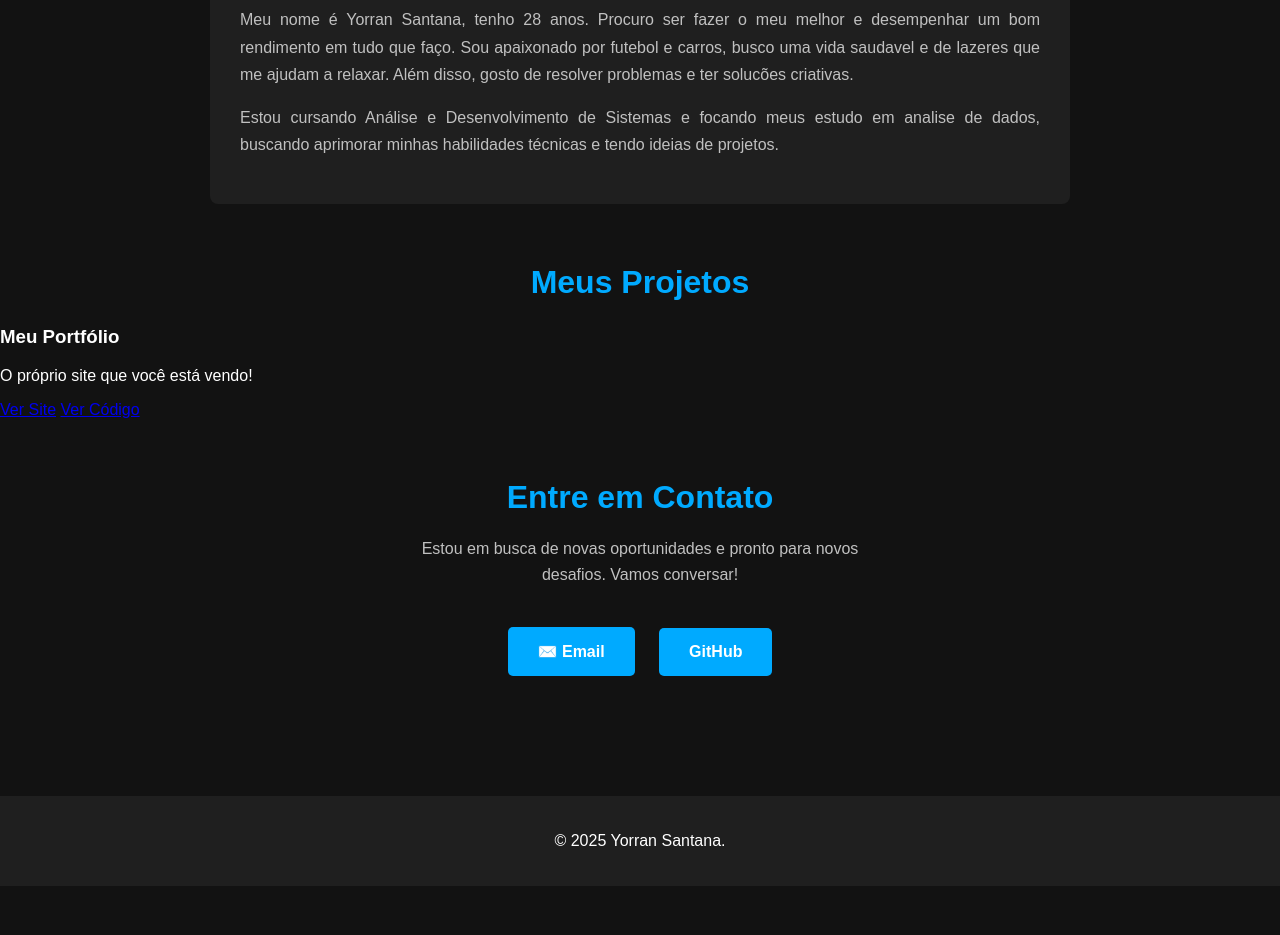
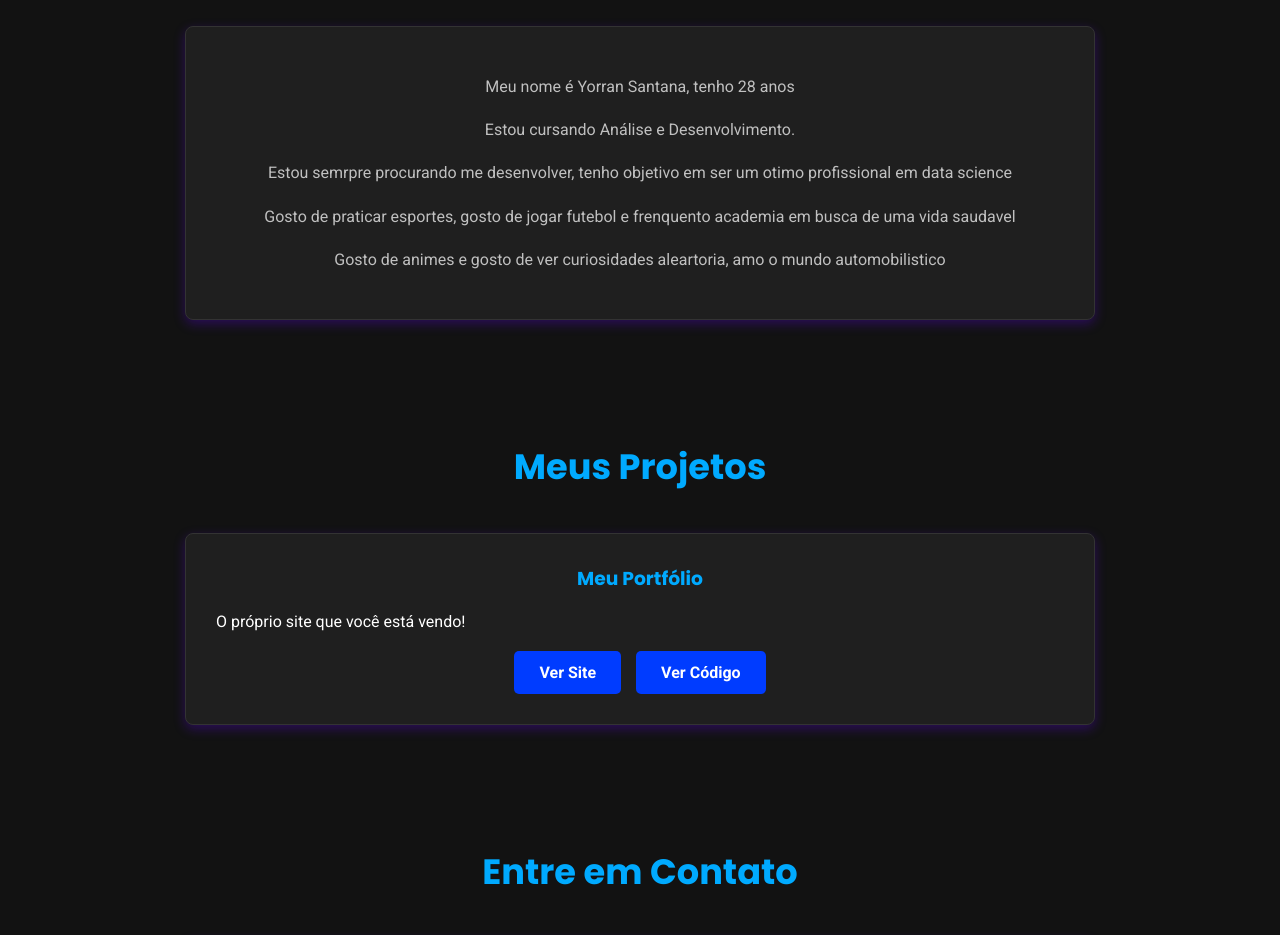
Before and after one commit to Yorranbs/Meu-Portifolio, a plain HTML site: page index.html in a window 1280 px wide. Shown: the part 631-1566 px from the top of the page. Before the commit the page ends 1517 px from the top, so only its background shows below. Drawn offline with Linux system fonts and the light colour scheme.

Commit message:
Refatora e alinha o design final das seções

```diff
--- a/index.html
+++ b/index.html
@@ -5,6 +5,9 @@
     <meta name="viewport" content="width=device-width, initial-scale=1.0">
     <title>Portifolio de Yorran Santana</title>
     <link rel="stylesheet" href="style.css">
+     <link rel="preconnect" href="https://fonts.googleapis.com">
+    <link rel="preconnect" href="https://fonts.gstatic.com" crossorigin>
+    <link href="https://fonts.googleapis.com/css2?family=Poppins:wght@700&family=Roboto:wght@400;700&display=swap" rel="stylesheet">
 </head>
 <body>
     <header>
@@ -23,35 +26,39 @@
             <h1>Yorran Santana</h1>
             <p>Desenvolvedor em formação, Apaixonado por futebol, carros e gosto de resolver problemas!!</p>
         </section>
-        <section id="sobre-mim">
-        <h2>Sobre Mim</h2>
-        <p>
-            Meu nome é Yorran Santana, tenho 28 anos. Procuro ser fazer o meu melhor e desempenhar um bom rendimento em tudo que faço. Sou apaixonado por futebol e carros, busco uma vida saudavel e de lazeres que me ajudam a relaxar. Além disso, gosto de resolver problemas e ter solucões criativas.
-        </p>
-        <p>
-            Estou cursando Análise e Desenvolvimento de Sistemas e focando meus estudo em analise de dados, buscando aprimorar minhas habilidades técnicas e tendo ideias de projetos.
-        </p>
-    </section>
-            <section id="projetos">
+
+<section id="sobre-mim" class="container">
+    <h2>Sobre Mim</h2>
+    <div class="content-card">  <p>Meu nome é Yorran Santana, tenho 28 anos</p>
+        <p>Estou cursando Análise e Desenvolvimento.</p>
+        <p>Estou  semrpre procurando me desenvolver, tenho objetivo em ser um otimo profissional em data science </p>
+        <p>Gosto de praticar esportes, gosto de jogar futebol e frenquento academia em busca de uma vida saudavel</p>
+        <p>Gosto de animes e gosto de ver curiosidades aleartoria, amo o mundo automobilistico</p>
+    </div>
+</section>
+
+        <section id="projetos" class="container">
         <h2>Meus Projetos</h2>
-        <div class="projetos-grid">
-
-            <div class="projeto-card">
+        <div class="projeto-card">
                 <h3>Meu Portfólio</h3>
                 <p>O próprio site que você está vendo!</p>
-                <a href="https://yorranbs.github.io/Meu-Portifolio/" target="_blank">Ver Site</a>
-                <a href="https://github.com/Yorranbs/Meu-Portifolio" target="_blank">Ver Código</a>
+                <div class="projeto-links">
+                    <a href="https://yorranbs.github.io/Meu-Portifolio/" target="_blank" class="btn">Ver Site</a>
+                    <a href="https://github.com/Yorranbs/Meu-Portifolio" target="_blank" class="btn">Ver Código</a>
+                </div>
             </div>
 
     </section>
-<section id="contato">
-            <h2>Entre em Contato</h2>
-            <p>Estou em busca de novas oportunidades e pronto para novos desafios. Vamos conversar!</p>
-            <div class="links-contato">
-                <a href="mailto:yorranbarroso@gmail.com" class="botao-contato">✉️ Email</a>
-                <a href="https://github.com/Yorranbs" target="_blank" class="botao-contato">GitHub</a>
+
+<section id="contato" class="container">
+    <h2>Entre em Contato</h2>
+    <div class="content-card">  <p>Disponível para novas oportunidades...</p>
+        <div class="links-contato"></div>
+                <a href="mailto:yorranbarroso@gmail.com" class="btn">✉️ Email</a>
+                <a href="https://github.com/Yorranbs" target="_blank" class="btn">GitHub</a>
             </div>
         </section>
+
         </main>
 
     <footer>
--- a/style.css
+++ b/style.css
@@ -1,16 +1,54 @@
+* {
+    box-sizing: border-box;
+}
+
+html {
+    scroll-behavior: smooth;
+}
+
 body {
     background-color: #121212;
     color: #ffffff;
-    font-family: Arial, sans-serif;
+    font-family: 'Roboto', sans-serif;
     margin: 0;
+    padding-top: 70px;
 }
 
+h1, h2, h3 {
+    font-family: 'Poppins', sans-serif;
+    color: #00aaff;
+    margin-top: 0;
+    text-align: center;
+}
+
+h2 {
+    font-size: 2.2em;
+    margin-bottom: 40px;
+}
+
+a {
+    color: #00aaff;
+    text-decoration: none;
+}
+
+
 header {
-    background-color: #1f1f1f;
+    background-color: rgba(31, 31, 31, 0.9);
+    backdrop-filter: blur(10px);
     padding: 15px 0;
     position: fixed;
     width: 100%;
     top: 0;
+    z-index: 1000;
+    border-bottom: 1px solid #333;
+}
+
+footer {
+    text-align: center;
+    padding: 20px;
+    margin-top: 60px;
+    background-color: #1f1f1f;
+    border-top: 1px solid #333;
 }
 
 nav ul {
@@ -27,97 +65,113 @@ nav li {
 
 nav a {
     color: #ffffff;
-    text-decoration: none;
     font-size: 18px;
+    font-weight: bold;
+    transition: color 0.3s ease;
+}
+
+nav a:hover {
+    color: #00aaff;
 }
 
 
+
 #hero {
+    padding: 60px 20px;
     text-align: center;
-    padding-top: 150px;
-    padding-bottom: 50px;
 }
 
 .foto-perfil {
-    width: 150px;
-    height: 150px;
+    width: 160px;
+    height: 160px;
     border-radius: 50%;
-    border: 3px solid #00aaff;
+    border: 4px solid #00aaff;
     object-fit: cover;
+    box-shadow: 0 0 20px rgba(0, 170, 255, 0.5);
 }
 
-h1 {
-    color: #00aaff;
-    font-size: 2.5em;
+#hero h1 {
+    font-size: 3em;
     margin-top: 20px;
     margin-bottom: 10px;
 }
 
 #hero p {
-    font-size: 1.2em;
+    font-size: 1.3em;
+    max-width: 600px;
+    margin: 0 auto;
+}
+
+
+.container {
+    max-width: 950px;
+    margin: 0 auto;
+    padding: 60px 20px;
+}
+
+
+
+.content-card,
+.projeto-card {
+    background-color: #1f1f1f;
+    border: 1px solid #333;
+    border-radius: 8px;
+    padding: 30px;
+    box-shadow: 0 4px 12px rgba(98, 1, 253, 0.3);
+    text-align: left;
+    transition: transform 0.3s ease, box-shadow 0.3s ease;
+}
+
+.content-card:hover,
+.projeto-card:hover {
+    transform: translateY(-8px);
+    box-shadow: 0 8px 24px rgba(5, 8, 221, 0.4);
+}
+
+.content-card p {
+    line-height: 1.7;
+    text-align: center;
     color: #c0c0c0;
 }
 
 
-footer {
-    text-align: center;
-    padding: 20px;
-    margin-top: 50px;
-    background-color: #1f1f1f;
-}
-
-#sobre-mim {
-    background-color: #1f1f1f;
-    max-width: 800px;
-    margin: 60px auto;
-    padding: 30px;
-    border-radius: 8px;
+.projetos-grid {
+    display: grid;
+    grid-template-columns: repeat(auto-fit, minmax(300px, 1fr));
+    gap: 25px;
+    justify-content: center;
 }
 
 
-h2 {
-    text-align: center;
-    color: #00aaff;
-    margin-top: 0;
-    margin-bottom: 25px;
-    font-size: 2em;
+.projeto-links {
+    display: flex;
+    justify-content: center;
+    gap: 15px;
+    margin-top: 20px;
 }
 
-#sobre-mim p {
-    line-height: 1.7;
-    text-align: justify;
-    color: #c0c0c0;
+.links-contato {
+    margin-top: 20px;
+    display: flex;
+    justify-content: center;
+    gap: 20px;
+    flex-wrap: wrap;
+    align-items: center;
 }
 
-
-#contato {
+.btn {
+    background-color: #003cff;
+    color: #ffffff;
+    padding: 12px 25px;
+    font-weight: bold;
+    border-radius: 5px;
+    text-decoration: none;
+    display: inline-block;
     text-align: center;
-    padding: 60px 20px;
+    transition: transform 0.3s ease, background-color 0.3s ease;
 }
 
-#contato h2 {
-    margin-bottom: 20px;
-}
-
-#contato p {
-    max-width: 500px;
-    margin: 0 auto 30px auto;
-    color: #c0c0c0;
-    line-height: 1.6;
-}
-
-.links-contato a {
-    background-color: #00aaff;
-    color: #ffffff;
-    padding: 15px 30px;
-    margin: 10px;
-    text-decoration: none;
-    font-weight: bold;
-    border-radius: 5px;
-    display: inline-block;
-    transition: transform 0.3s ease;
-}
-
-.links-contato a:hover {
+.btn:hover {
+    background-color: #4b05ee;
     transform: scale(1.05);
 }
```
